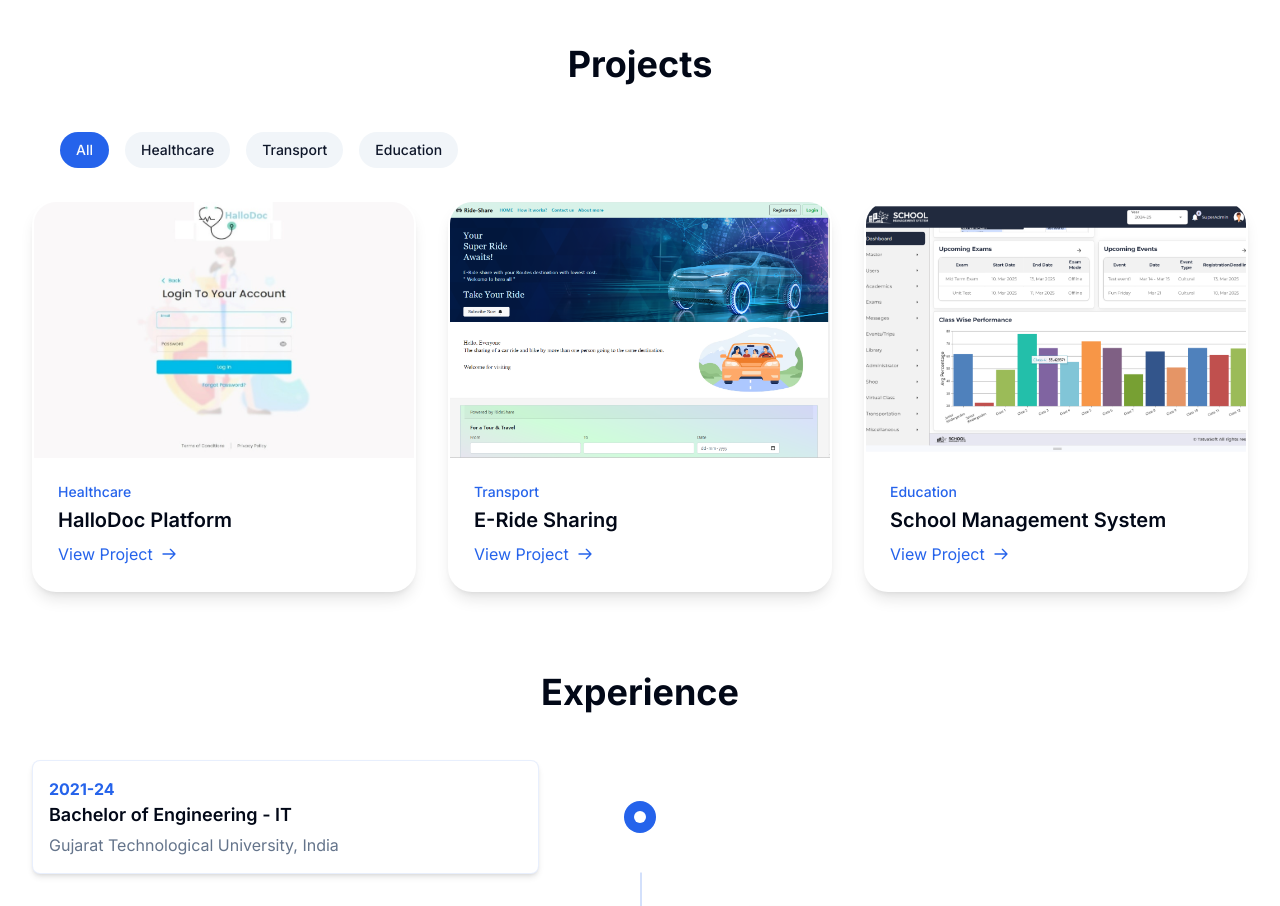
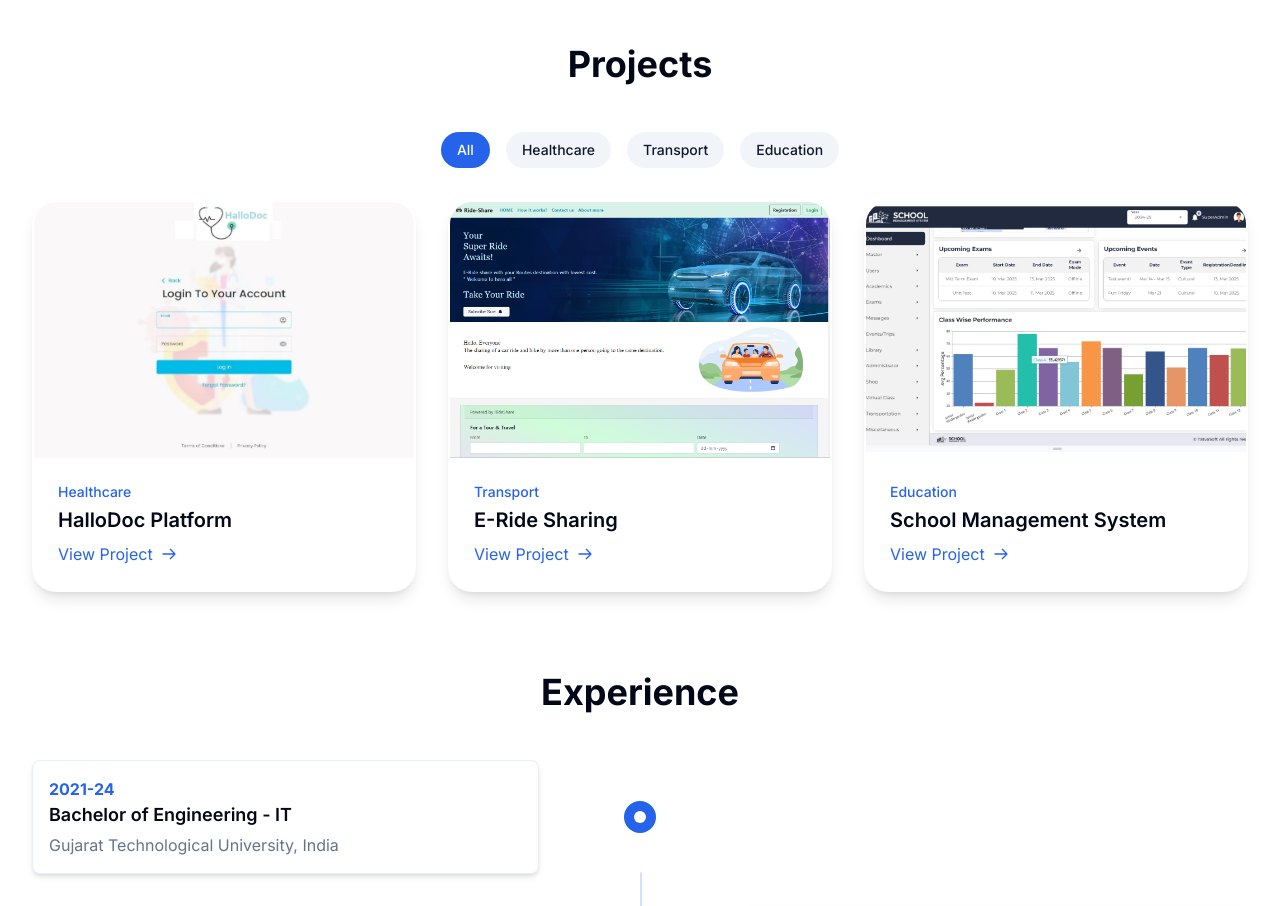
Before and after one commit to KishanTatv/protfolio, a Next.js app: page / in a window 1280 px wide. Shown: the part 940-1846 px from the top of the page. Built offline with nearby package versions, Linux system fonts and the light colour scheme.

Commit message:
done scroll fix

```diff
--- a/app/components/PortfolioGrid.tsx
+++ b/app/components/PortfolioGrid.tsx
@@ -94,7 +94,7 @@ export default function PortfolioGrid() {
           </h2>
         </motion.div>
 
-        <div className="flex justify-start space-x-4 mb-8 px-5 overflow-hidden">
+        <div ref={carousel} className="flex sm:justify-start lg:justify-center space-x-4 mb-8 px-5 overflow-hidden">
           <motion.div
             drag="x"
             dragConstraints={{ right: 0, left: -width }}
```
